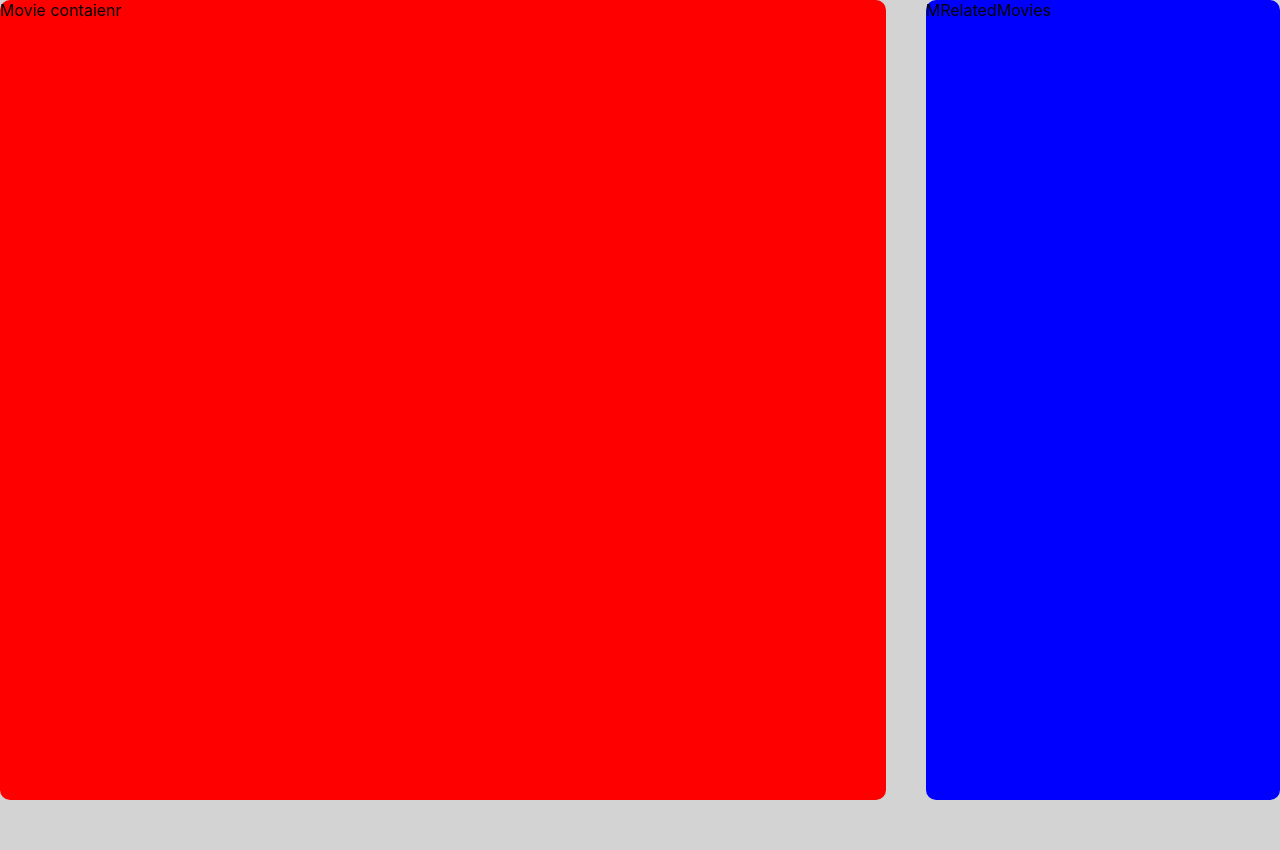
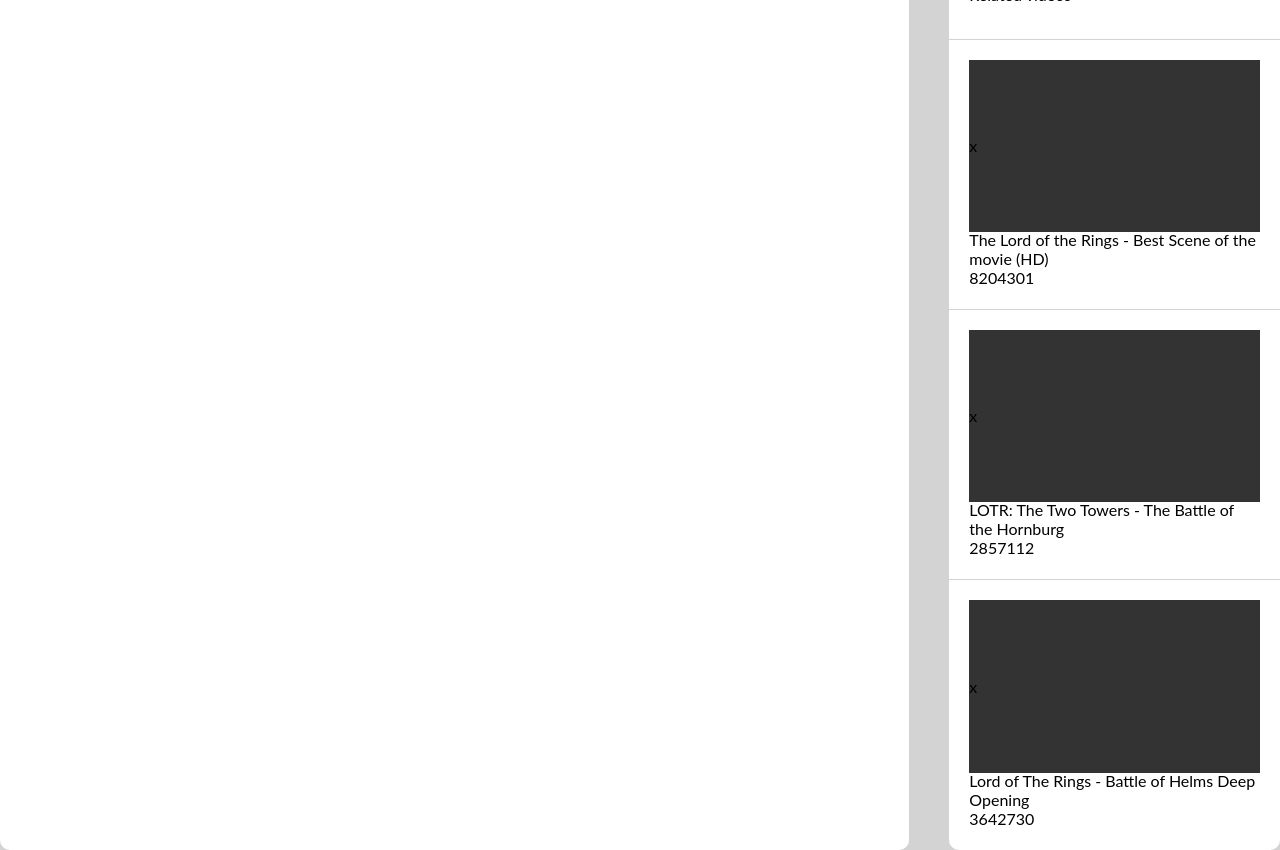
Before and after one commit to Kinderekk/video-player, a React (Create React App) app: page / in a window 1280 px wide. Before the commit the page ends 800 px from the top, so only its background shows below. Built offline with nearby package versions, Linux system fonts and the light colour scheme.

Commit message:
create components for related movies and style them

```diff
--- /dev/null
+++ b/public/api/movie.json
@@ -0,0 +1,32 @@
+{
+  "name": "Lord of the Rings: The Fellowship of the Ring (official trailer)",
+  "description": "The lord of the Ring is an epic high-fantasy novel written by English author J. R. R. Tolkien. The story began as a sequel to Tolkien's 1937 fantasy novel The Hobbit, but eventually developed into a much larger work.",
+  "playedNumber": 12434934,
+  "likes": 6563,
+  "comments": 831,
+  "author": {
+    "name": "Sara Jameson",
+    "followersNumber": 12353,
+    "isFollowed": false,
+    "avatar": "i will just hardcode this :)"
+  },
+  "uploadDate": "TODO date",
+  "relatedMovies": [
+    {
+      "id": "1",
+      "name": "The Lord of the Rings - Best Scene of the movie (HD)",
+      "time": "2:41",
+      "playedTimes": 8204301
+    }, {
+      "id": "2",
+      "name": "LOTR: The Two Towers - The Battle of the Hornburg",
+      "time": "4:38",
+      "playedTimes": 2857112
+    }, {
+      "id": "3",
+      "name": "Lord of The Rings - Battle of Helms Deep Opening",
+      "time": "4:38",
+      "playedTimes": 3642730
+    }
+  ]
+}
--- a/src/components/MovieContainer/MovieContainer.scss
+++ b/src/components/MovieContainer/MovieContainer.scss
@@ -1,6 +1,6 @@
 .m-container {
-  width: 1000px;
-  height: 800px;
-  background-color: red;
+  width: 1100px;
+  height: 900px;
+  background-color: white;
   border-radius: 10px;
 }
--- a/src/components/MovieContainer/MovieContainer.tsx
+++ b/src/components/MovieContainer/MovieContainer.tsx
@@ -1,9 +1,13 @@
-import React from 'react';
+import { Movie } from '../../types/movie';
 import './MovieContainer.scss';
 
-function MovieContainer() {
+interface Props {
+  movie: Movie
+}
+
+function MovieContainer(props: Props) {
   return (
-    <div className="m-container">Movie contaienr</div>
+    <div className="m-container">{props.movie.name}</div>
   );
 }
 
--- /dev/null
+++ b/src/components/MovieThumbnail/MovieThumbnail.scss
@@ -0,0 +1,31 @@
+.rm-movie {
+  display: flex;
+  flex-direction: column;
+  width: 100%;
+  height: 30%;
+  padding: 20px;
+  box-sizing: border-box;
+
+  &:not(:last-child) {
+    border-bottom: solid 1px lightgrey;
+  }
+
+  * {
+    display: flex;
+    width: 100%;
+    align-items: center;
+  }
+
+  .display {
+    height: 75%;
+    background-color: rgba(0, 0, 0, 0.8);;
+  }
+
+  .name {
+    height: 15%;
+  }
+
+  .number {
+    height: 10%;
+  }
+}
--- /dev/null
+++ b/src/components/MovieThumbnail/MovieThumbnail.tsx
@@ -0,0 +1,18 @@
+import { RelatedMovie } from '../../types/movie';
+import './MovieThumbnail.scss';
+
+interface Props {
+  movie: RelatedMovie;
+}
+
+function MovieThumbnail(props: Props) {
+  return (
+    <div key={props.movie.id} className="rm-movie">
+      <div className="display">x</div>
+      <div className="name">{props.movie.name}</div>
+      <div className="number">{props.movie.playedTimes}</div>
+    </div>
+  );
+}
+
+export default MovieThumbnail;
--- a/src/components/RelatedMoviesContainer/RelatedMoviesContainer.scss
+++ b/src/components/RelatedMoviesContainer/RelatedMoviesContainer.scss
@@ -1,6 +1,18 @@
 .rm-container {
   width: 400px;
-  height: 800px;
-  background-color: blue;
+  height: 900px;
+  background-color: white;
   border-radius: 10px;
+  display: flex;
+  flex-direction: column;
+
+  .rm-title {
+    display: flex;
+    align-items: center;
+    width: 100%;
+    height: 10%;
+    border-bottom: solid 1px lightgrey;
+    padding: 20px;
+    box-sizing: border-box;
+  }
 }
--- a/src/components/RelatedMoviesContainer/RelatedMoviesContainer.tsx
+++ b/src/components/RelatedMoviesContainer/RelatedMoviesContainer.tsx
@@ -1,9 +1,17 @@
-import React from 'react';
+import { RelatedMovie } from '../../types/movie';
+import MovieThumbnail from '../MovieThumbnail/MovieThumbnail';
 import './RelatedMoviesContainer.scss';
 
-function RelatedMoviesContainer() {
+interface Props {
+  movies: RelatedMovie[];
+}
+
+function RelatedMoviesContainer(props: Props) {
   return (
-    <div className="rm-container">MRelatedMovies</div>
+    <div className="rm-container">
+      <div className="rm-title">Related videos</div>
+      {props.movies.map(movie => <MovieThumbnail key={movie.id} movie={movie} />)}
+    </div>
   );
 }
 
--- a/src/index.scss
+++ b/src/index.scss
@@ -1,8 +1,6 @@
 body {
   margin: 0;
-  font-family: -apple-system, BlinkMacSystemFont, 'Segoe UI', 'Roboto', 'Oxygen',
-    'Ubuntu', 'Cantarell', 'Fira Sans', 'Droid Sans', 'Helvetica Neue',
-    sans-serif;
+  font-family: 'Lato';
   -webkit-font-smoothing: antialiased;
   -moz-osx-font-smoothing: grayscale;
 }
--- a/src/pages/watch/WatchPage.tsx
+++ b/src/pages/watch/WatchPage.tsx
@@ -1,13 +1,30 @@
-import React from 'react';
+import React, { useEffect, useState } from 'react';
 import MovieContainer from '../../components/MovieContainer/MovieContainer';
 import RelatedMoviesContainer from '../../components/RelatedMoviesContainer/RelatedMoviesContainer';
+import { getMovie } from '../../services/movie';
+import { Movie } from '../../types/movie';
 import './WatchPage.scss';
 
 function WatchPage() {
+  const [movie, setMovie] = useState<Movie | undefined>();
+  const isLoading = false;
+
+  useEffect(() => {
+    getMovie()
+      .then(data => setMovie(data))
+      .catch(err => {
+        //TODO
+      });
+  }, []);
+
   return (
-    <div className="pageContainer">
-      <MovieContainer />
-      <RelatedMoviesContainer />
+    <div>
+      { !isLoading && movie && (
+        <div className="pageContainer">
+          <MovieContainer movie={movie} />
+          <RelatedMoviesContainer movies={movie.relatedMovies} />
+        </div>
+      )}
     </div>
   );
 }
--- /dev/null
+++ b/src/services/movie.ts
@@ -0,0 +1,8 @@
+import { Movie } from '../types/movie';
+
+export function getMovie(): Promise<Movie> {
+  return fetch('api/movie.json')
+    .then(res => res.json())
+    .then(data => data)
+    .catch(err => err);
+}
--- /dev/null
+++ b/src/types/movie.ts
@@ -0,0 +1,24 @@
+export type Author = {
+  name: string;
+  followersNumber: number;
+  isFollowed: boolean;
+  avatar: string;
+}
+
+export type RelatedMovie = {
+  id: string;
+  name: string;
+  time: string;
+  playedTimes: number;
+}
+
+export type Movie = {
+  name: string;
+  descrition: string;
+  playedTimes: number;
+  likes: number;
+  comments: number;
+  author: Author;
+  uploadDate: string;
+  relatedMovies: RelatedMovie[]
+}
```
